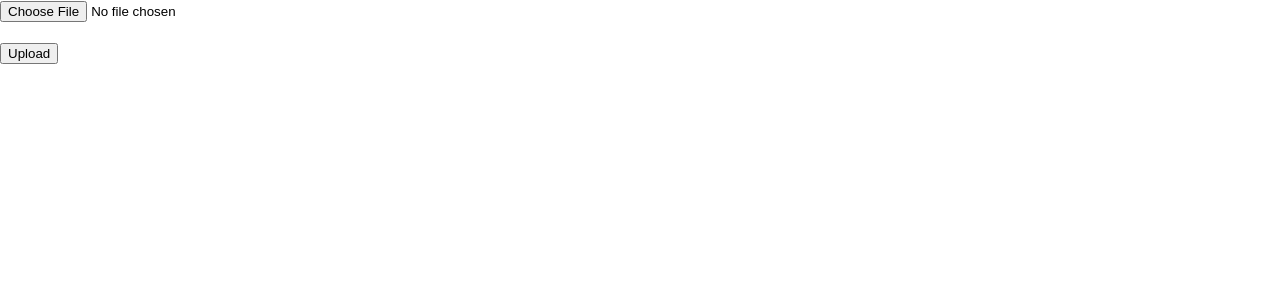
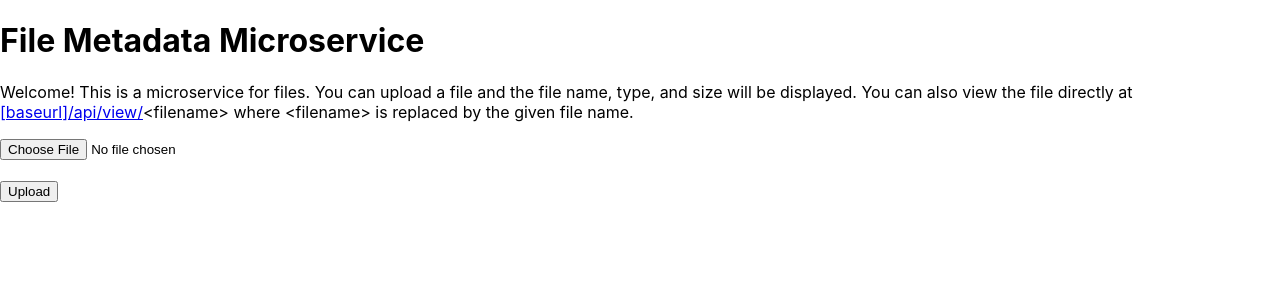
Before and after one commit to bry-oc/file-microservice, a React (Create React App) app in the folder client/: page / in a window 1280 px wide. Shown: the top 300 px of the page. Built offline with nearby package versions, Linux system fonts and the light colour scheme; the HTML template or start-up script is replaced by a standard one.

Commit message:
added title and welcome components

```diff
--- a/client/src/App.js
+++ b/client/src/App.js
@@ -1,8 +1,12 @@
-import FileUpload from './components/FileUpload'
+import FileUpload from './components/FileUpload';
+import Title from './components/Title';
+import Welcome from './components/Welcome';
 
 function App() {
   return (
     <div className="App main">
+      <Title />
+      <Welcome />
       <FileUpload />
     </div>
   );
--- /dev/null
+++ b/client/src/components/Title.js
@@ -0,0 +1,9 @@
+function Title(){
+    return(
+        <div className="wrapper">
+            <h1>File Metadata Microservice</h1>
+        </div>
+    )
+}
+
+export default Title;
--- /dev/null
+++ b/client/src/components/Welcome.js
@@ -0,0 +1,10 @@
+function Welcome(){
+    const baseURL = window.location.href;
+    return(
+        <div className="wrapper">
+            <p>Welcome! This is a microservice for files.  You can upload a file and the file name, type, and size will be displayed.  You can also view the file directly at <a href={baseURL+"api/view/"} target="_blank" rel="noopener noreferrer">[baseurl]/api/view/</a>&lt;filename&gt; where &lt;filename&gt; is replaced by the given file name.</p>
+        </div>
+    )
+}
+
+export default Welcome;
```
